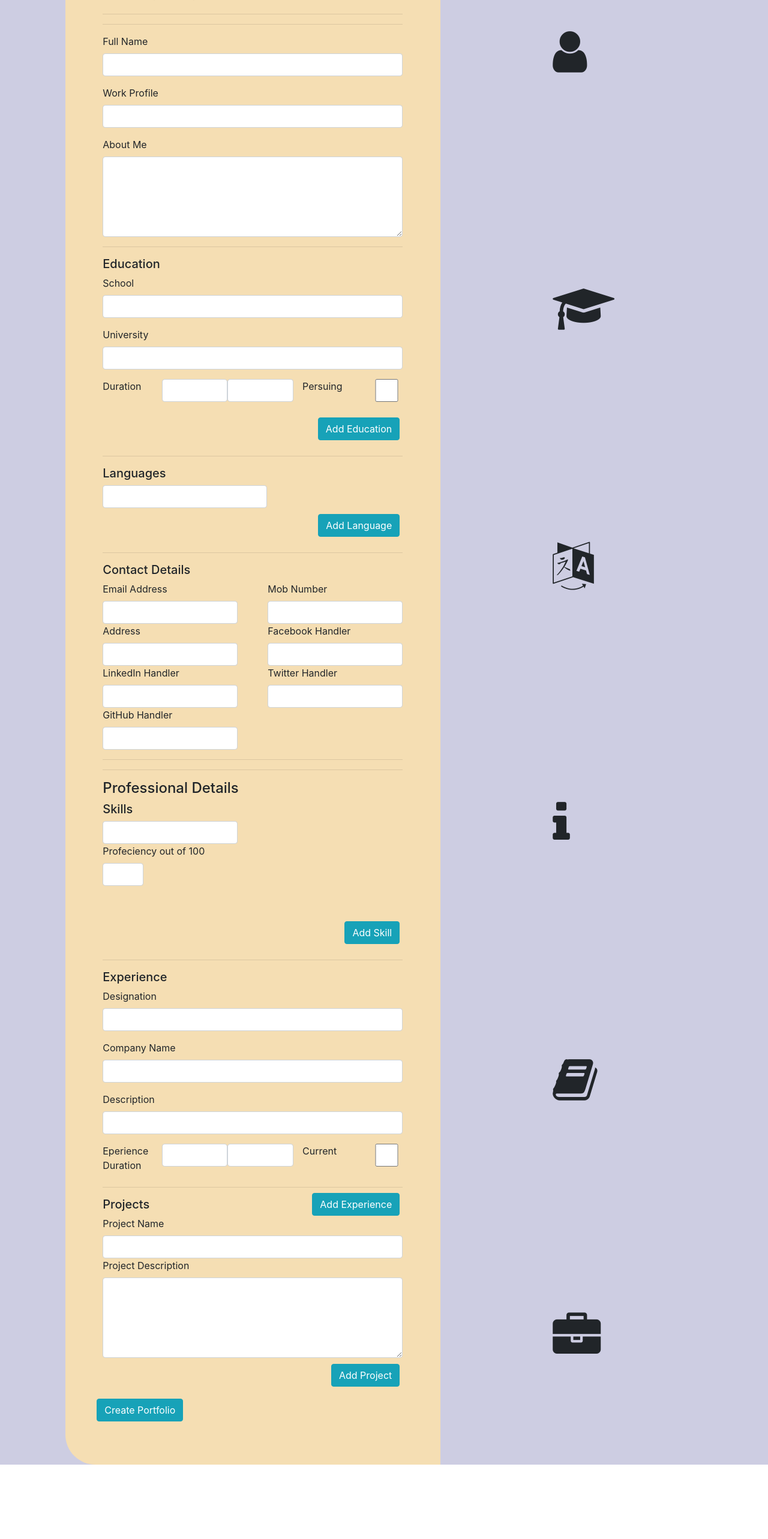
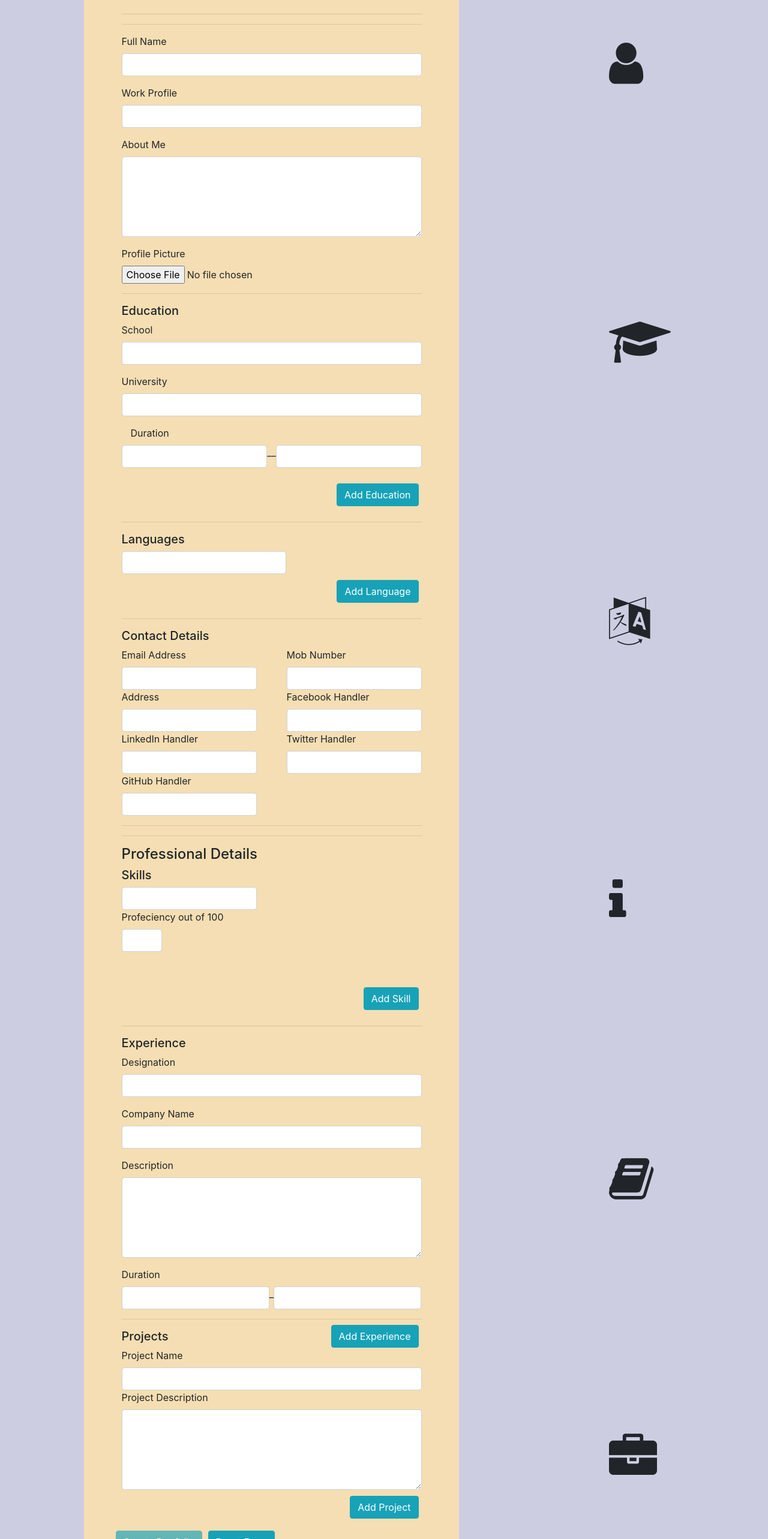
Before and after one commit to sanket5/Portfolio, an Angular app: page /profile/create in a window 1280 px wide. Shown: the part 234-2800 px from the top of the page at 60% size. Before the commit the page ends 2676 px from the top, so only its background shows below. Built offline with nearby package versions, Linux system fonts and the light colour scheme.

Commit message:
minor changes bug fixes

```diff
--- a/src/app/app-routing.module.ts
+++ b/src/app/app-routing.module.ts
@@ -23,12 +23,12 @@ const routes: Routes = [
         path:'contact', component: ContactComponent
       },
       {
-        path:"", redirectTo:"create", pathMatch:'full'
+        path:"", redirectTo:"me", pathMatch:'full'
       }
     ]
 },
   {
-    path:"", redirectTo:"profile", pathMatch:'full'
+    path:"", redirectTo:"profile/create", pathMatch:'full'
   }
   ];
 
--- a/src/app/form/form.component.css
+++ b/src/app/form/form.component.css
@@ -15,7 +15,7 @@ form{
 
 .extras{
     margin-top: 50px;
-    width: 20%;
+    width: 10%;
     display: flex;
     flex-direction: column;
     justify-content: space-around;
@@ -70,3 +70,8 @@ button{
     }
 
 }
+
+.image{
+    display: flex;
+    justify-content: center;
+}
--- a/src/app/form/form.component.html
+++ b/src/app/form/form.component.html
@@ -20,9 +20,19 @@
                 <label for="">Work Profile</label>
                <input type="text" class="form-control" formControlName="work" >
             </div>
-            <div>
+            <div class="form-group">
                 <label for="">About Me</label>
                 <textarea name="about" id="" cols="20" rows="5" class="form-control" formControlName="about"></textarea>
+            </div>
+            <div class="form-group">
+                <label for="">Profile Picture</label>
+                <div>
+                    <input type="file" name="" id="" (change)="selectPic($event)" formControlName="profilePic" >
+                    <div  class="image">
+                        <img  id="uplodedImg" src="" alt="" style="width:200px; height: 200px; display: none">
+                    </div>
+                </div>
+
             </div>
         </div>
         <hr>
@@ -40,12 +50,14 @@
                         <label for="School"> University  </label>
                         <input type="text" name="" id="" class="form-control" formControlName="university">
                     </div>
-                    <div class="form-group row" >
+                    <div class="form-group" >
                         <label for="School" class="col"> Duration  </label>
-                        <input type="text" name="" id="" class="form-control col" formControlName="from">
-                        <input type="text" name="" id="" class="form-control col" formControlName="to">
-                        <label for="School" class="col"> Persuing  </label>
-                        <input type="checkbox" name="" id="" class="form-control col" formControlName="ongoing">
+                        <div class="form-group" style="display: flex; justify-content: space-between;">
+                            <input type="text" name="" id="" class="form-control col" formControlName="from">
+                            <span> __ </span>
+                            <input type="text" name="" id="" class="form-control col" formControlName="to">
+                        </div>
+
                     </div>
                 </div>
                 <div *ngIf="i>0">
@@ -154,14 +166,15 @@
                     </div>
                     <div class="form-group" >
                         <label for=""> Description </label>
-                        <input type="text" name="" id="" class="form-control" formControlName="exp_description" >
+                        <textarea name="" id="" cols="30" rows="5" type="text" name="" id="" class="form-control" formControlName="exp_description"></textarea>
                     </div>
-                    <div class="form-group row" >
-                        <label for="School" class="col"> Eperience Duration  </label>
-                        <input type="text" name="" id="" class="form-control col" formControlName="exp_from">
-                        <input type="text" name="" id="" class="form-control col" formControlName="exp_to">
-                        <label for="School" class="col"> Current  </label>
-                        <input type="checkbox" name="" id="" class="form-control col" formControlName="exp_current">
+                    <div class="form-group" >
+                        <label for="School" >  Duration  </label>
+                            <div class="form-group" style="display: flex; justify-content: space-between;">
+                                <input type="text" name="" id="" class="form-control" formControlName="exp_from">
+                                <span> _ </span>
+                                <input type="text" name="" id="" class="form-control" formControlName="exp_to">
+                            </div>
                     </div>
                 </div>
                 <div *ngIf="i>0" >
@@ -197,8 +210,12 @@
 
         </div>
 
+        <div *ngIf="!myPortfolio.valid && myPortfolio.dirty" class="full_width row">
+            <h5 style="color: red;"> All Feilds are Mendatory </h5>
+        </div>
         <div class="full_width row">
-            <button class="btn btn-info" type="button" (click)="onSubmit()" > Create Portfolio</button>
+            <button class="btn btn-info" type="button" (click)="onSubmit()" [disabled]="!myPortfolio.valid" > Create Portfolio</button>
+            <button class="btn btn-info" type="button" (click)="reset()" > Reset Form</button>
         </div>
     </form>
 
--- a/src/app/form/form.component.ts
+++ b/src/app/form/form.component.ts
@@ -1,5 +1,6 @@
+import { stringify } from '@angular/compiler/src/util';
 import { Component, OnInit } from '@angular/core';
-import { FormArray, FormBuilder, FormControl, FormGroup } from '@angular/forms';
+import { FormArray, FormBuilder, FormControl, FormGroup, Validators } from '@angular/forms';
 import { Router } from '@angular/router';
 import { PortfolioService } from '../services/portfolio.service';
 
@@ -15,6 +16,8 @@ export class FormComponent implements OnInit {
    }
   myPortfolio: FormGroup
   afile;
+  strFile;
+  uplodedImage;
 
   ngOnInit(): void {
     this.createForm()
@@ -27,13 +30,14 @@ export class FormComponent implements OnInit {
   createForm(){
     this.myPortfolio = this.fb.group({
       "personal_details": this.fb.group({
-        "fname": [''],
-        "work":[''],
-        "about":['']
+        "fname": ['', Validators.required],
+        "work":['',Validators.required],
+        "about":['',Validators.required],
+        "profilePic":['']
       }),
       "contact_details": this.fb.group({
-        "email":[''],
-        "mob":[''],
+        "email":['',Validators.required],
+        "mob":['',Validators.required],
         "address":[''],
         "fb":[''],
         "li":[''],
@@ -51,38 +55,36 @@ export class FormComponent implements OnInit {
   //create controls
   getSkills(){
     return this.fb.group({
-      "skill": [''],
-      "pro":['']
+      "skill": ['',Validators.required],
+      "pro":['',Validators.required]
     })
   }
   getEducation(){
     return this.fb.group({
-      "school": [''],
-      "university": [''],
-      "from":[''],
+      "school": ['',Validators.required],
+      "university": ['',Validators.required],
+      "from":['',Validators.required],
       "to":[''],
-      "ongoing":['']
     })
   }
   getLanguages(){
     return this.fb.group({
-      "language":['']
+      "language":['',Validators.required]
     })
   }
   getExperience(){
     return this.fb.group({
-      "designation":[''],
-      "company":[''],
-      "exp_description":[''],
-      "exp_from":[''],
+      "designation":['',Validators.required],
+      "company":['',Validators.required],
+      "exp_description":['',Validators.required],
+      "exp_from":['',Validators.required],
       "exp_to":[''],
-      "exp_current":['']
     })
   }
   getProjects(){
     return this.fb.group({
-      "pname": [''],
-      "pdescription":['']
+      "pname": ['',Validators.required],
+      "pdescription":['',Validators.required]
     })
   }
 
@@ -146,13 +148,35 @@ export class FormComponent implements OnInit {
   }
 
 
+
   //other
   onSubmit(){
-    console.log(this.myPortfolio.value);
+    // this.myPortfolio.get('education_details').patchValue('profilePic', this.afile)
+    this.myPortfolio.value.personal_details.profilePic = sessionStorage.getItem('profilePic')
+    sessionStorage.removeItem('profilePic')
+    console.log(this.myPortfolio.value );
     this.portService.updatePortfoioData(this.myPortfolio.value)
     sessionStorage.setItem('userData', JSON.stringify(this.myPortfolio.value))
     this.route.navigate(['/profile/me'])
+  }
 
+  reset(){
+    this.myPortfolio.reset()
+  }
+
+  selectPic(e){
+    let file = e.target.files[0]
+    console.log(file);
+    let reader = new FileReader();
+    var ob = (<HTMLImageElement> document.getElementById('uplodedImg'))
+
+    this.afile = reader.onloadend = function() {
+        console.log('RESULT', reader.result)
+        sessionStorage.setItem('profilePic', String(reader.result))
+        ob.src = String(reader.result)
+        ob.style.display = 'inline'
+    }
+    reader.readAsDataURL(file);
 
   }
 
--- a/src/app/ubi/demoData.json
+++ b/src/app/ubi/demoData.json
@@ -58,7 +58,9 @@
     "personal_details":{
       "about": "Innovative, forward-thinking full stack developer with 2 years of experience in up to date technologies such as Angular and Node. Seeking a position in an environment which emphasizes teamwork and encourages learning by doing.",
       "fname": "Sanket Jambhorkar",
-      "work": "Web Developer | Mean Stack Developer"
+      "work": "Web Developer | Mean Stack Developer",
+      "profilePic": "../../../assets/me.jpg"
+
     },
     "projects":[
       {
--- a/src/app/ubi/personal/personal.component.ts
+++ b/src/app/ubi/personal/personal.component.ts
@@ -10,6 +10,8 @@ import * as userData from "../demoData.json"
 export class PersonalComponent implements OnInit {
 
   displayData;
+  profilePic;
+  defaultPic ="./../../../assets/me.jpg"
   constructor(  ) {
    }
 
@@ -20,7 +22,8 @@ export class PersonalComponent implements OnInit {
     else{
       this.displayData = userData['default']
     }
-    console.log(this.displayData.personal_details);
+    this.profilePic = sessionStorage.getItem('profilePic')
+
 
   }
 
--- a/src/app/ubi/ubi.component.html
+++ b/src/app/ubi/ubi.component.html
@@ -10,7 +10,7 @@
                 <li class="nav-item active" (click)="setActive($event)">
                     <a class="nav-link" routerLink=''  >Create Portfolio </a>
                 </li>
-                <li class="nav-item" (click)="setActive($event)">
+                <li id="home" class="nav-item" (click)="setActive($event)">
                     <a class="nav-link" routerLink='me'  >About Me </a>
                 </li>
                 <li class="nav-item" (click)="setActive($event)">
```
Also changed, not shown: src/app/ubi/personal/personal.component.html (+3 -6 lines), src/app/ubi/professional/professional.component.html (+0 -43 lines), src/app/ubi/ubi.component.ts (+13 -2 lines).
